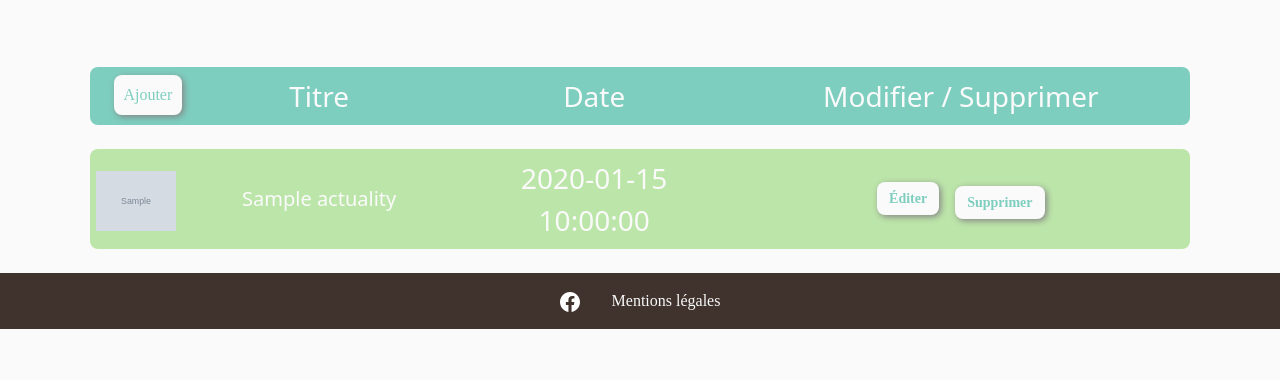
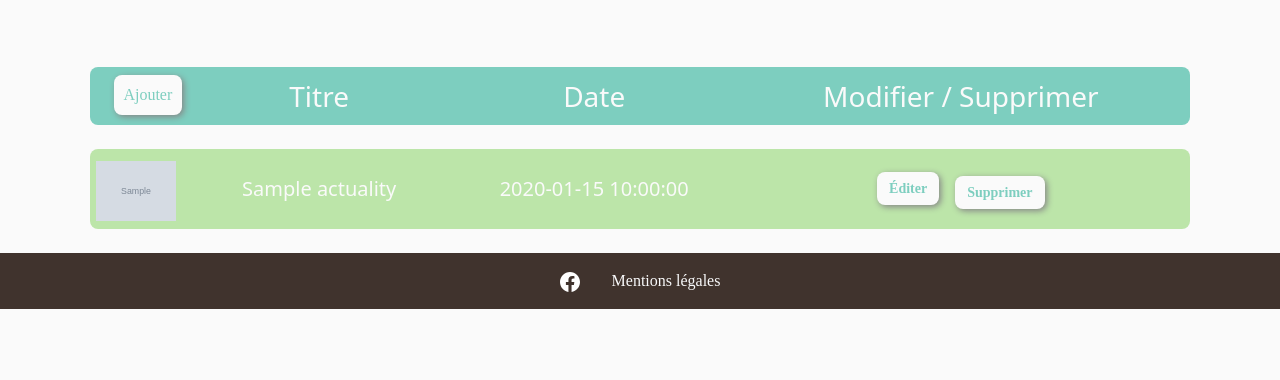
Before and after one commit to WildCodeSchool/orleans-202109-php-projet-apclo, a PHP site: template src/View/Admin/Actuality/index.html.twig in a window 1280 px wide. Shown: the part 420-800 px from the top of the page. Run offline with PHP 8.4, Linux system fonts and the light colour scheme; the template is opened without the code that fills it: most values are stand-ins (such as "Sample title", 1, 10 or a date in 2020); grey boxes marked "Sample" are stand-in pictures; some libraries are stand-ins or nearby versions; some web fonts are replaced.

Commit message:
modification

```diff
--- a/src/Controller/AdminActualityController.php
+++ b/src/Controller/AdminActualityController.php
@@ -113,12 +113,15 @@ class AdminActualityController extends AbstractController
         if (empty($actuality['date'])) {
             $errors[] = 'Le champ date est obligatoire';
         }
+        if (!empty($actuality['date'])) {
             $dateInfos = explode("-", $actuality['date']);
+
             if (!checkdate((int)$dateInfos[1], (int)$dateInfos[2], (int)$dateInfos[0])) {
                 $errors[] = 'Le format date n\'est pas valide';
             }
             if (empty($actuality['description'])) {
                 $errors[] = 'La description est obligatoire';
+            }
         }
 
         return $errors;
--- a/src/View/Admin/Actuality/index.html.twig
+++ b/src/View/Admin/Actuality/index.html.twig
@@ -35,7 +35,7 @@
 				<div class="col-md-3 fs-5 d-flex justify-content-center align-items-center">
 					{{ actuality.title }}
 				</div>
-				<div class="col-md-3 d-flex justify-content-center align-items-center fs-3">
+				<div class="col-md-3 d-flex justify-content-center align-items-center fs-5">
 					{{ actuality.date }}
 				</div>
 				<div class="col-md-5 fs-3 d-flex justify-content-center align-items-center">
```
Lines whose indentation alone changed are shown as unchanged.
